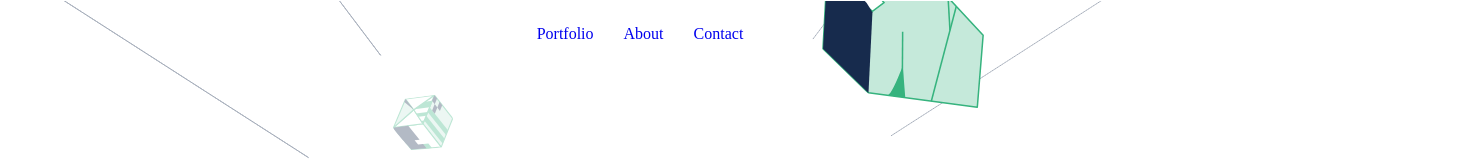
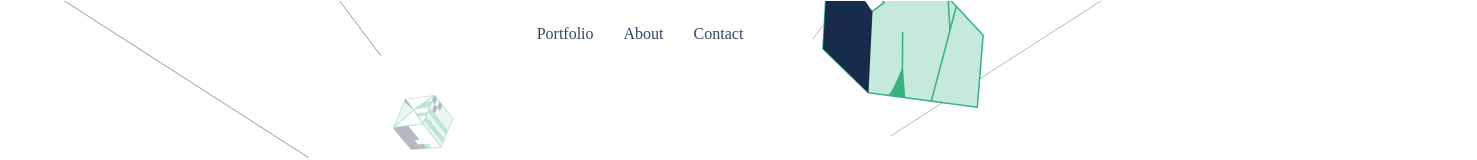
Before and after one commit to AztkMarty/Portfolio-Setup, a website: page index.html in a window 1280 px wide. Shown: the top 160 px of the page, 1477 px wide, since content can reach past the window. Drawn offline with Linux system fonts and the light colour scheme.

Commit message:
Nav bar color scheme and queries fix

```diff
--- a/style.css
+++ b/style.css
@@ -1,4 +1,4 @@
-@media only screen and (min-width: 768px) and (max-width: 2442px) {
+@media only screen and (min-width: 375px) and (max-width: 2442px) {
   /* --GENERAL SHAPE -- */
   body {
     margin: 0;
@@ -76,6 +76,7 @@
 
   .header a {
     text-decoration: none;
+    color: #344563;
   }
 
   /* --SOCIAL MEDIA ICONS-- */
@@ -263,7 +264,9 @@
     box-shadow: 0 5px #666;
     transform: translateY(4px);
   }
+}
 
+@media only screen and (min-width: 375px) and (max-width: 1800px) {
   /* CARD WORK LINE */
   .about-container {
     display: flex;
@@ -415,9 +418,10 @@
   .frame-form li {
     list-style: none;
   }
+}
 
+@media only screen and (min-width: 800px) and (max-width: 1200px) {
   /* CARD WORK LINE */
-
   #comments {
     margin: auto;
     border: 1px solid #60c095;
```
